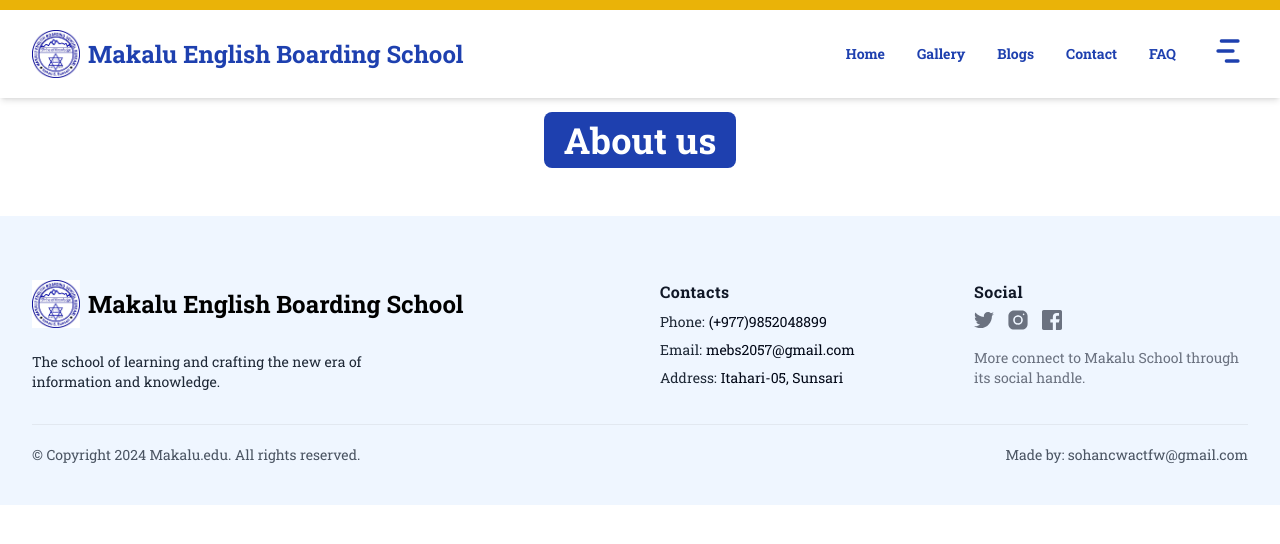
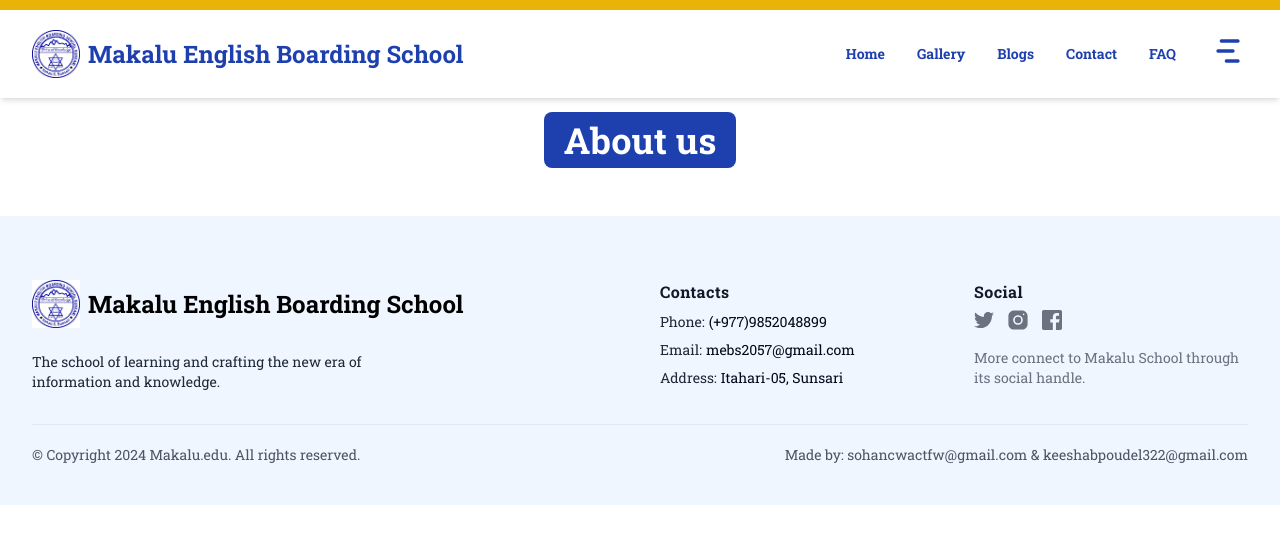
Before and after one commit to makaluschool/makalu-site-project, a Next.js app in the folder makalu-frontend/: page /about in a window 1280 px wide. Shown: the top 544 px of the page. Built offline with nearby package versions, Linux system fonts and the light colour scheme.

Commit message:
fix some typo mistake

```diff
--- a/makalu-frontend/src/components/Footer.tsx
+++ b/makalu-frontend/src/components/Footer.tsx
@@ -84,7 +84,7 @@ const Footer = () => {
       </p>
       <ul className="flex flex-col mb-3 space-y-2 lg:mb-0 sm:space-y-0 sm:space-x-5 sm:flex-row">
         <li>
-          <p className="text-sm text-gray-600 transition-colors duration-300 hover:text-deep-purple-accent-400">Made by: sohancwactfw@gmail.com</p>
+          <p className="text-sm text-gray-600 transition-colors duration-300 hover:text-deep-purple-accent-400">Made by: sohancwactfw@gmail.com & keeshabpoudel322@gmail.com</p>
         </li>
 
 
--- a/makalu-frontend/src/components/Home/Events/UpcomingEvents.tsx
+++ b/makalu-frontend/src/components/Home/Events/UpcomingEvents.tsx
@@ -12,7 +12,7 @@ const UpcomingEvents = ({ data }: any) => {
   });
 
   return (
-    <div className="bg-blue-50 p-10 m-16 mt-10 rounded-lg">
+    <div className="bg-blue-50 p-10 md:m-16 mt-10 rounded-lg">
       <div className="">
         <div className="titile sm:flex justify-between ">
           <div className="div text-3xl max-w-96 flex gap-3">
--- a/makalu-frontend/src/lib/Data/MessageData.ts
+++ b/makalu-frontend/src/lib/Data/MessageData.ts
@@ -17,7 +17,7 @@ export const MessageData = [
     },
     {
         id: 3,
-        name: "keesab poudel",
+        name: "Keshab Poudel",
         knownAs: "Teacher of Makalu English Boarding School",
         message: "As a teacher at Makalu English Boarding School, I'm proud of our commitment to creating a supportive and engaging learning environment for our students. We work together to ensure that every child receives the attention and resources they need to grow academically and personally. It's a joy to be part of a team that truly cares about the future of our students.",
         image:"https://zkmzivycmmcvpqhkdoan.supabase.co/storage/v1/object/public/supabase/files/438146548_446443737952511_2931230590973116868_n.jpg-65da10bfdb5ae7c47315842be55dfb0f.jpg"
```
